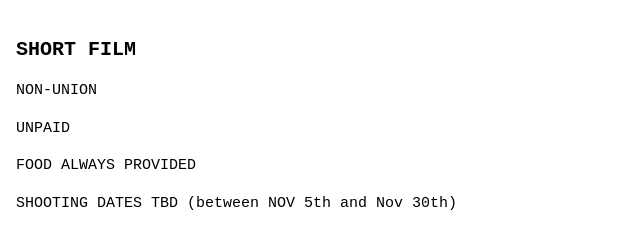
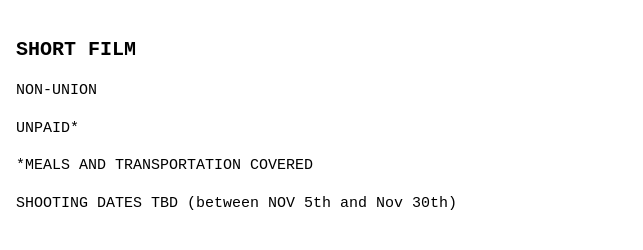
Before and after one commit to safaecreates/safaecreates.github.io, a plain HTML site: page casting-call.html in a window 1280 px wide. Shown: the part 487-737 px from the top of the page, 0-643 px from the left. Drawn offline with nearby package versions, Linux system fonts and the light colour scheme.

Commit message:
casting call html

```diff
--- a/casting-call.html
+++ b/casting-call.html
@@ -35,8 +35,8 @@ h1 {letter-spacing: 6px}
     <h4><b>SHORT FILM</b></h4>
 
     <p>NON-UNION</p>
-    <p>UNPAID</p>
-    <p>FOOD ALWAYS PROVIDED</p>
+    <p>UNPAID*</p>
+    <p>*MEALS AND TRANSPORTATION COVERED </p>
     <p>SHOOTING DATES TBD (between NOV 5th and Nov 30th)</p>
 
     <br>
```
